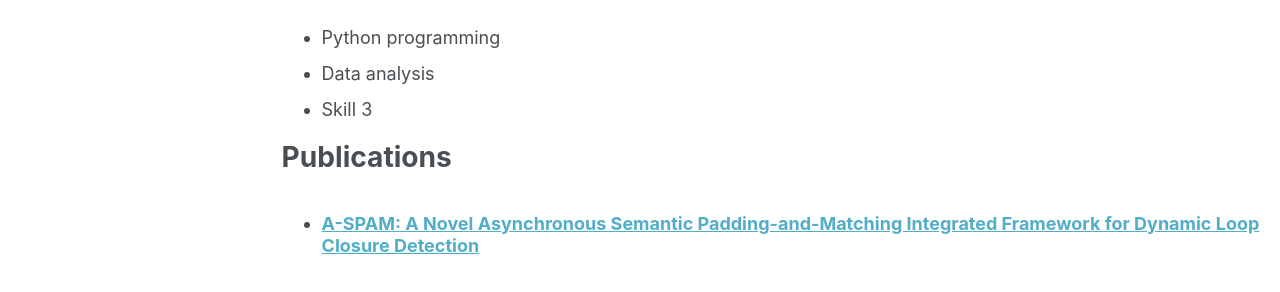
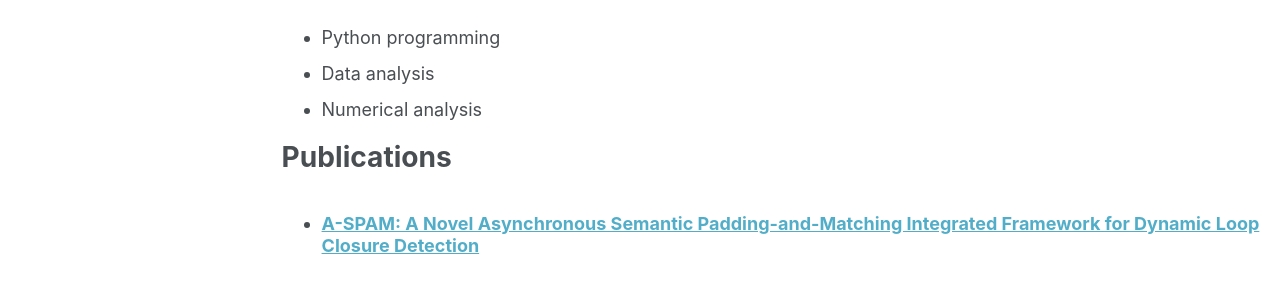
Before and after one commit to MECHA-HE/MECHA-HE.github.io, a Jekyll site: the page built from _pages/cv.md, in a window 1280 px wide and 1136 px high. Shown: the part 633-925 px from the top of the window. Built offline with Jekyll 4.4.1, drawn with Linux system fonts in a browser that asks for light colours; some web fonts are replaced; a script bundle is joined from its source files by our own code; library files that are not in the unit come from our copies.

Commit message:
Update cv.md

```diff
--- a/_pages/cv.md
+++ b/_pages/cv.md
@@ -36,7 +36,7 @@ Skills
 ======
 * Python programming
 * Data analysis
-* Skill 3
+* Numerical analysis
 
 Publications
 ======
```
